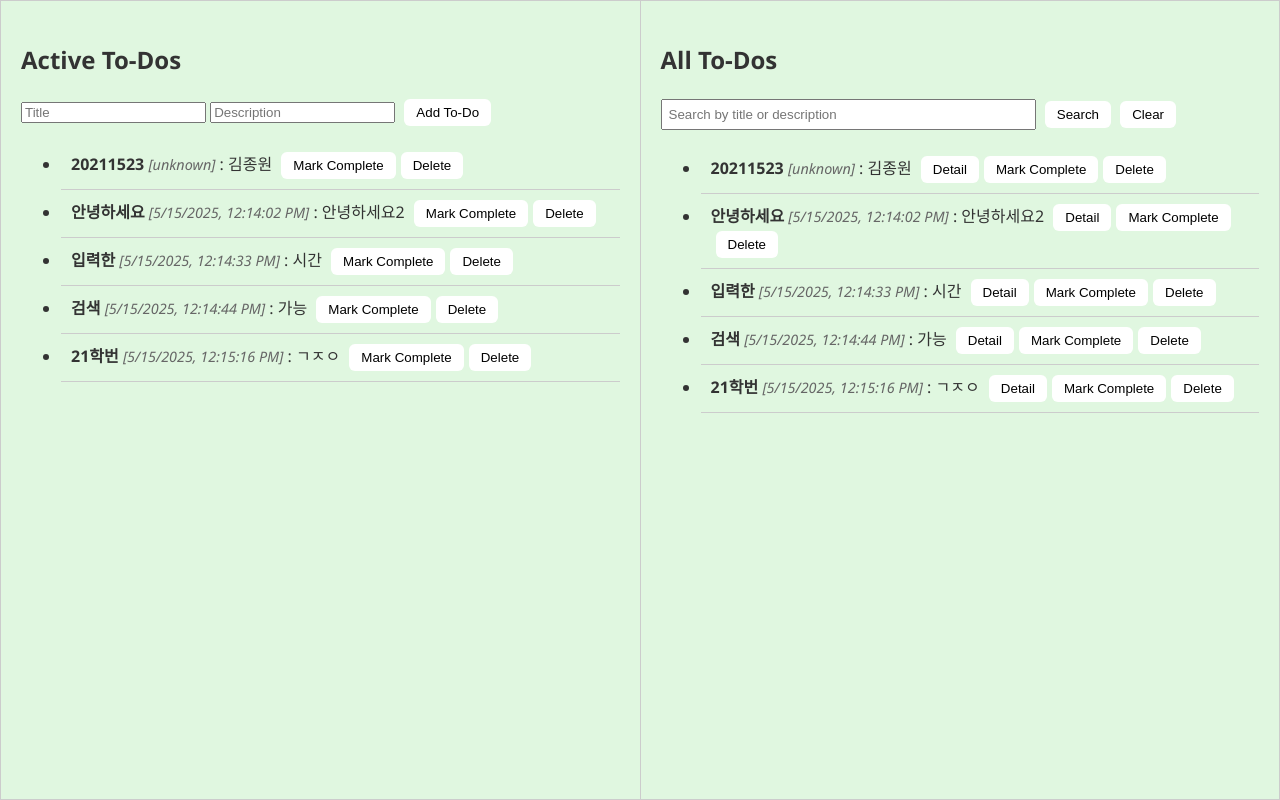
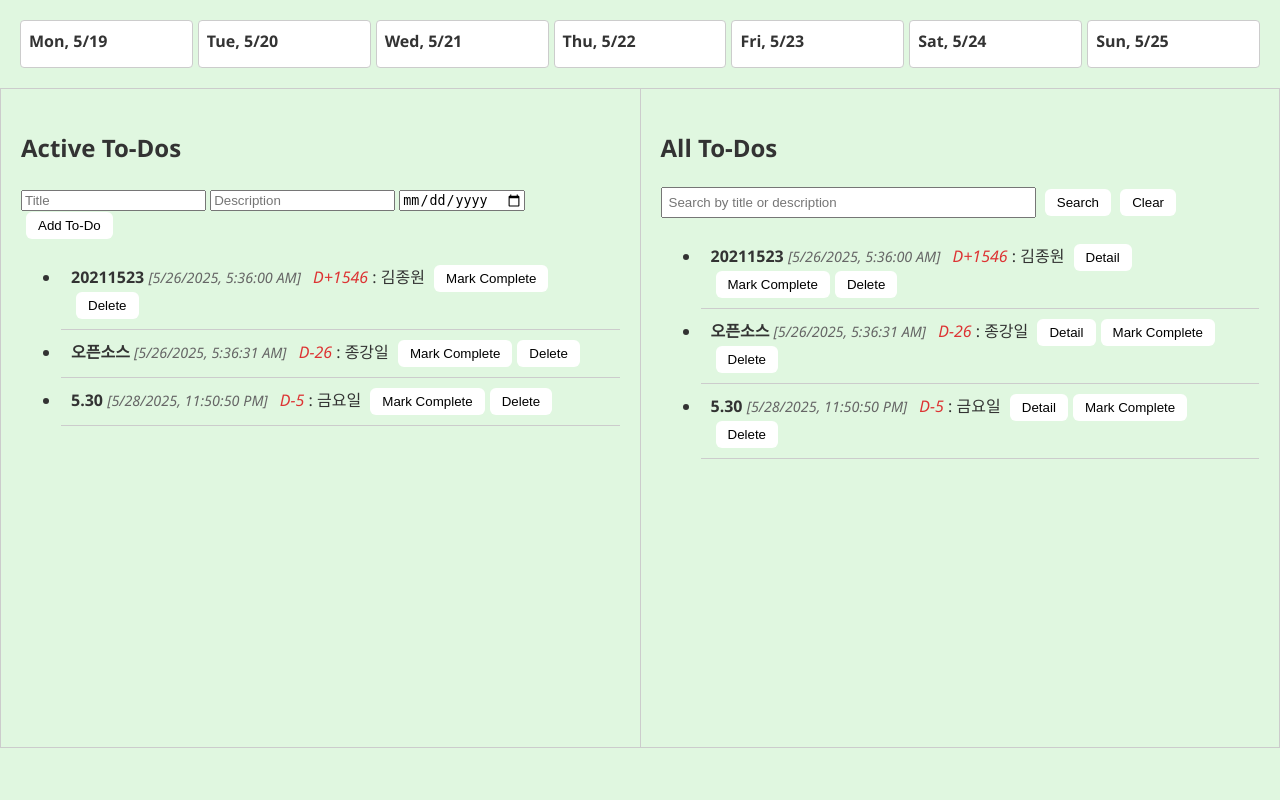
Before and after one commit to limegom/FastApi-Todos_by_jong1, a FastAPI app: page / in a window 1280 px wide. Run offline with FastAPI, Linux system fonts and the light colour scheme.

Commit message:
11주차 수정

```diff
--- a/docker-compose.yml
+++ b/docker-compose.yml
@@ -106,3 +106,7 @@ volumes:
   sonarqube_logs:
   sonarqube_extensions:
   grafana-data:
+
+networks:
+  loadtest-net:
+    driver: bridge
--- a/fastapi-app/main.py
+++ b/fastapi-app/main.py
@@ -4,7 +4,7 @@ from fastapi import FastAPI, HTTPException, Query, status
 from fastapi.responses import HTMLResponse
 from pydantic import BaseModel, Field
 from typing import List, Optional
-from datetime import datetime
+from datetime import datetime, date
 import json
 import logging
 from pathlib import Path
@@ -26,9 +26,11 @@ instrumentator.expose(app)
 class TodoItem(BaseModel):
     id: int
     title: str = Field(..., min_length=1)
-    description: Optional[str] = None
+    description: Optional[str] = ""
     completed: bool = False
     created_at: Optional[str] = None
+    due_date: Optional[str] = None      # YYYY-MM-DD 포맷
+    days_left: Optional[int] = None     # D-day 용 계산 필드
 
 def load_todos() -> List[dict]:
     try:
@@ -50,21 +52,33 @@ def save_todos(todos: List[dict]) -> None:
         logger.error("파일 쓰기 실패: %s", e)
         raise HTTPException(status_code=500, detail="To-Do 파일 저장 실패")
 
+def compute_days_left(due: Optional[str]) -> Optional[int]:
+    if not due:
+        return None
+    try:
+        d = date.fromisoformat(due)
+        return (d - datetime.utcnow().date()).days
+    except ValueError:
+        return None
+
+
 @app.get("/todos", response_model=List[TodoItem])
 def get_todos():
-    """모든 To-Do 항목 반환"""
     todos = load_todos()
+    # 각 항목에 days_left 계산값 추가
+    for t in todos:
+        t["days_left"] = compute_days_left(t.get("due_date"))
     return sorted(todos, key=lambda t: t.get("completed", False))
 
 @app.post("/todos", response_model=TodoItem)
 def create_todo(item: TodoItem):
-    """새로운 To-Do 항목 생성"""
     todos = load_todos()
     if any(t["id"] == item.id for t in todos):
         raise HTTPException(status_code=400, detail="이미 존재하는 ID입니다")
     if not item.created_at:
         item.created_at = datetime.utcnow().isoformat()
-    todos.append(item.dict())
+    item.days_left = compute_days_left(item.due_date)
+    todos.append(item.model_dump())
     save_todos(todos)
     return item
 
@@ -79,7 +93,8 @@ def search_todos(query: str = Query(..., min_length=1)):
 @app.get("/todos/{todo_id}", response_model=TodoItem)
 def get_todo_by_id(todo_id: int):
     for t in load_todos():
-        if t["id"] == todo_id:
+         if t["id"] == todo_id:
+            t["days_left"] = compute_days_left(t.get("due_date"))
             return t
     raise HTTPException(status_code=404, detail=NOT_FOUND_DETAIL)
 
@@ -88,9 +103,10 @@ def update_todo(todo_id: int, item: TodoItem):
     todos = load_todos()
     for idx, t in enumerate(todos):
         if t["id"] == todo_id:
-            updated = item.dict()
+            updated = item.model_dump()
             updated["id"] = todo_id
             updated["created_at"] = t["created_at"]
+            updated["days_left"] = compute_days_left(updated.get("due_date"))
             todos[idx] = updated
             save_todos(todos)
             return updated
@@ -103,7 +119,7 @@ def delete_todo(todo_id: int):
     if len(remaining) == len(todos):
         raise HTTPException(status_code=404, detail=NOT_FOUND_DETAIL)
     save_todos(remaining)
-    return {"message": f"To-Do 아이템 {todo_id}를 삭제했다"}
+    return {"message": "To-Do 아이템이 삭제되었습니다"}
 
 @app.delete("/todos/completed", response_model=dict)
 def delete_completed_todos():
@@ -125,11 +141,9 @@ def read_root():
 
 @app.patch("/todos/{todo_id}/complete", response_model=TodoItem, status_code=status.HTTP_200_OK)
 def complete_todo(todo_id: int):
-    """단일 To-Do 항목 완료 상태 토글"""
     todos = load_todos()
     for idx, t in enumerate(todos):
         if t["id"] == todo_id:
-            # completed 값을 반전하여 토글 처리
             todos[idx]["completed"] = not t.get("completed", False)
             save_todos(todos)
             return todos[idx]
--- a/fastapi-app/templates/index.html
+++ b/fastapi-app/templates/index.html
@@ -20,9 +20,29 @@
             line-height: 1.6;
             color: var(--text-color);
         }
+        .calendar {
+            display: grid;
+            grid-template-columns: repeat(7, 1fr);
+            gap: 5px;
+            padding: 20px;
+        }
+        .calendar-cell {
+            background: white;
+            border: 1px solid var(--border-color);
+            border-radius: 4px;
+            padding: 8px;
+        }
+        .calendar-date {
+            font-weight: bold;
+            margin-bottom: 4px;
+        }
+        .calendar-task {
+            font-size: 0.9em;
+            margin-top: 2px;
+        }
         .container {
             display: flex;
-            height: 100vh;
+            height: calc(100vh - 140px);
         }
         .panel {
             flex: 1;
@@ -64,6 +84,9 @@
     </style>
 </head>
 <body>
+    <!-- Weekly Calendar -->
+    <div class="calendar" id="weekly-calendar"></div>
+
     <div class="container">
         <!-- 왼쪽: Active To-Dos -->
         <div class="panel left">
@@ -71,6 +94,7 @@
             <form id="active-todo-form">
                 <input type="text" name="active-title" placeholder="Title" required>
                 <input type="text" name="active-description" placeholder="Description" required>
+                <input type="date" name="active-due-date" required>
                 <button type="submit">Add To-Do</button>
             </form>
             <ul id="active-todo-list"></ul>
@@ -83,7 +107,6 @@
                 <input id="search-input" type="text" placeholder="Search by title or description">
                 <button id="search-button" type="button">Search</button>
                 <button id="clear-search-button" type="button">Clear</button>
-                <!-- Delete Completed 버튼 숨김 -->
             </div>
             <ul id="all-todo-list"></ul>
         </div>
@@ -105,7 +128,13 @@
             const title = e.target['active-title'].value.trim();
             const desc  = e.target['active-description'].value.trim();
             if (!title || !desc) return;
-            const newTodo = { id: Date.now(), title, description: desc, completed: false };
+            const newTodo = {
+                id: Date.now(),
+                title,
+                description: desc,
+                completed: false,
+                due_date: e.target['active-due-date'].value
+            };
             try {
                 const res = await fetch(apiUrl, {
                     method: 'POST', headers: {'Content-Type':'application/json'}, body: JSON.stringify(newTodo)
@@ -137,10 +166,17 @@
             if (!res.ok) throw new Error(`Search failed: ${res.status}`);
             const results = await res.json();
             renderAllList(results);
+            renderCalendar(results);
         } catch (e) {
             console.error(e);
             alert('검색 중 오류가 발생했습니다');
         }
+    }
+
+    function sanitize(text) {
+        const div = document.createElement('div');
+        div.textContent = text;
+        return div.innerHTML;
     }
 
     function createButton(label, onClick) {
@@ -151,32 +187,45 @@
         return btn;
     }
 
-    function sanitize(text) {
-        const div = document.createElement('div');
-        div.textContent = text;
-        return div.innerHTML;
-    }
-
     function createTodoElement(todo, showDetailBtn = true) {
         const li = document.createElement('li');
         if (todo.completed) li.classList.add('completed');
-        const created = todo.created_at ? new Date(todo.created_at).toLocaleString() : 'unknown';
+
+        const created = todo.created_at
+            ? new Date(todo.created_at).toLocaleString()
+            : 'unknown';
+
+        const daysLeft = (todo.days_left != null)
+            ? todo.days_left
+            : (todo.due_date
+                ? Math.ceil((new Date(todo.due_date) - new Date()) / (1000*60*60*24))
+                : null);
+
+        let ddayText = '';
+        if (todo.due_date && daysLeft != null) {
+            const sign = daysLeft > 0 ? '-' : (daysLeft < 0 ? '+' : '');
+            const absDays = Math.abs(daysLeft);
+            ddayText = `<em style="margin-left:8px;color:#d33;">D${sign}${absDays}</em>`;
+        }
+
         li.innerHTML = `
             <strong>${sanitize(todo.title)}</strong>
             <em style="font-size:0.9em;color:#666;">[${created}]</em>
+            ${ddayText}
             : ${sanitize(todo.description)}
         `;
+
         if (showDetailBtn) li.appendChild(createButton('Detail', () => showDetail(todo.id)));
-        li.appendChild(createButton(
-            todo.completed ? 'Mark Incomplete' : 'Mark Complete',
-            () => toggleCompletion(todo.id)
-        ));
+        const toggleLabel = todo.completed ? 'Mark Incomplete' : 'Mark Complete';
+        li.appendChild(createButton(toggleLabel, () => toggleCompletion(todo.id)));
         li.appendChild(createButton('Delete', () => deleteTodo(todo.id)));
+
         return li;
     }
 
     async function renderTodos() {
         const todos = await fetchTodos();
+        renderCalendar(todos);
         renderAllList(todos);
         renderActiveList(todos);
     }
@@ -189,6 +238,32 @@
     function renderActiveList(todos) {
         const activeList = document.getElementById('active-todo-list'); activeList.innerHTML = '';
         todos.filter(t => !t.completed).forEach(todo => activeList.appendChild(createTodoElement(todo, false)));
+    }
+
+    function renderCalendar(todos) {
+        const cal = document.getElementById('weekly-calendar'); cal.innerHTML = '';
+        const now = new Date();
+        const day = now.getDay();
+        const diffToMonday = now.getDate() - day + (day === 0 ? -6 : 1);
+        const weekStart = new Date(now.setDate(diffToMonday));
+
+        for (let i = 0; i < 7; i++) {
+            const d = new Date(weekStart);
+            d.setDate(weekStart.getDate() + i);
+            const cell = document.createElement('div'); cell.classList.add('calendar-cell');
+            const dateStr = d.toISOString().slice(0, 10);
+            const dateEl = document.createElement('div'); dateEl.classList.add('calendar-date');
+            dateEl.textContent = d.toLocaleDateString(undefined, { weekday: 'short', month: 'numeric', day: 'numeric' });
+            cell.appendChild(dateEl);
+
+            const tasks = todos.filter(t => t.due_date === dateStr);
+            tasks.forEach(t => {
+                const taskEl = document.createElement('div'); taskEl.classList.add('calendar-task');
+                taskEl.textContent = sanitize(t.title);
+                cell.appendChild(taskEl);
+            });
+            cal.appendChild(cell);
+        }
     }
 
     async function toggleCompletion(id) {
@@ -207,7 +282,7 @@
 
     async function deleteTodo(id) {
         try {
-            const res = await fetch(`${apiUrl}/${id}`, {method:'DELETE'});
+            const res = await fetch(`${apiUrl}/${id}`, { method: 'DELETE' });
             if (res.ok) renderTodos();
             else {
                 const err = await res.json();
--- a/fastapi-app/todo.json
+++ b/fastapi-app/todo.json
@@ -1,36 +1,29 @@
 [
     {
-        "id": 1741513855268,
+        "id": 1748237760790,
         "title": "20211523",
         "description": "김종원",
-        "completed": false
+        "completed": false,
+        "created_at": "2025-05-26T05:36:00.796768",
+        "due_date": "2021-03-01",
+        "days_left": -1547
     },
     {
-        "id": 1747311242516,
-        "title": "안녕하세요",
-        "description": "안녕하세요2",
+        "id": 1748237790963,
+        "title": "오픈소스",
+        "description": "종강일",
         "completed": false,
-        "created_at": "2025-05-15T12:14:02.521998"
+        "created_at": "2025-05-26T05:36:31.274662",
+        "due_date": "2025-06-20",
+        "days_left": 25
     },
     {
-        "id": 1747311273431,
-        "title": "입력한",
-        "description": "시간",
+        "id": 1748476250306,
+        "title": "5.30",
+        "description": "금요일",
         "completed": false,
-        "created_at": "2025-05-15T12:14:33.434299"
-    },
-    {
-        "id": 1747311284746,
-        "title": "검색",
-        "description": "가능",
-        "completed": false,
-        "created_at": "2025-05-15T12:14:44.749391"
-    },
-    {
-        "id": 1747311316080,
-        "title": "21학번",
-        "description": "ㄱㅈㅇ",
-        "completed": false,
-        "created_at": "2025-05-15T12:15:16.083530"
+        "created_at": "2025-05-28T23:50:50.324579",
+        "due_date": "2025-05-30",
+        "days_left": 2
     }
 ]
```
Also changed, not shown: fastapi-app/tests/test_main.py (+8 -13 lines).
